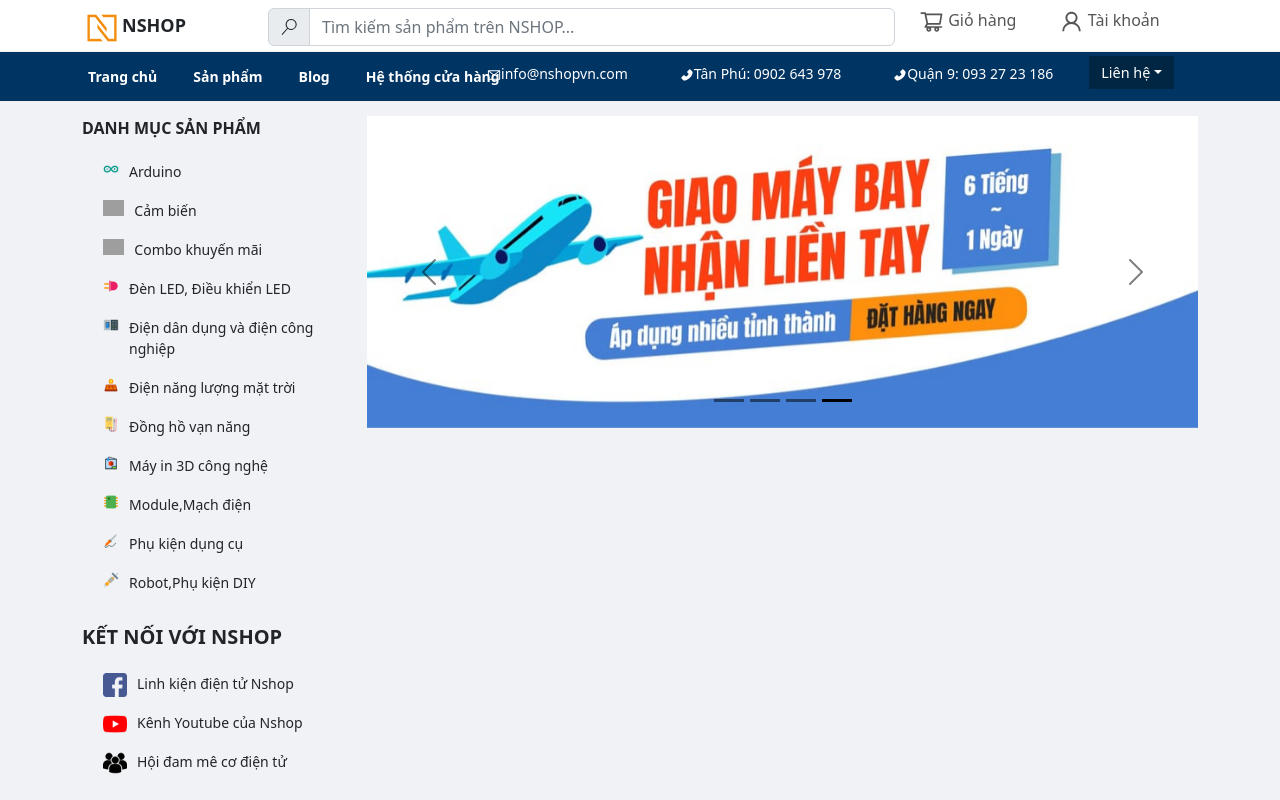
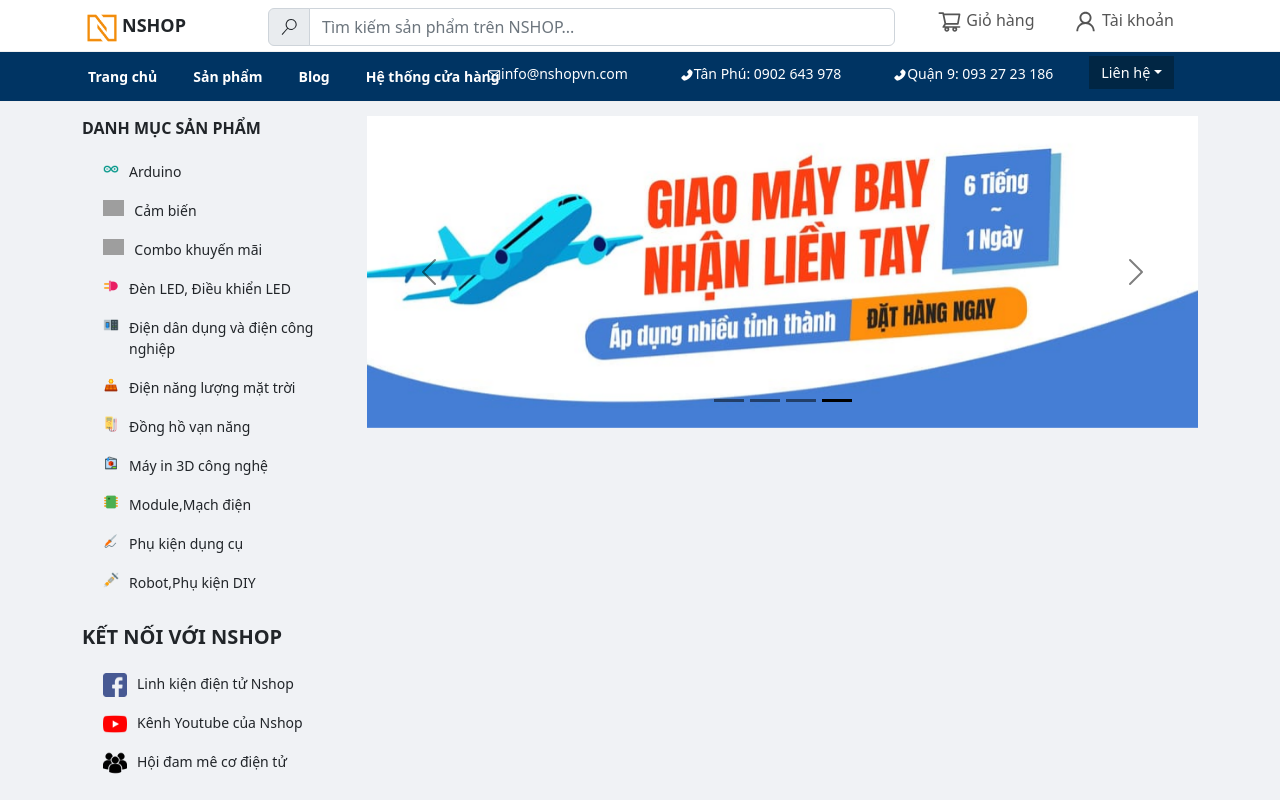
Before and after one commit to baconbao123/Nshop, a React (Create React App) app: page / in a window 1280 px wide. Shown: the top 800 px of the page. Built offline with nearby package versions, Linux system fonts and the light colour scheme; grey boxes are pictures that could not be loaded.

Commit message:
Long cập nhật topbar.css

```diff
--- a/src/components/topbar/topbar.css
+++ b/src/components/topbar/topbar.css
@@ -21,10 +21,18 @@
 .logo{
     text-align: left;
 }
+.logo a{
+    text-decoration: none;
+    color: #000;
+}
+.logo a:hover{
+    color: #000;
+}
 .text-logo{
     font-size: 18px;
     font-weight: bold;
 }
+
 .input-icon-search{
     border: none;
     font-size: 16px;
@@ -37,7 +45,7 @@
     padding: 5px;
 }
 .site-heard-user{
-    text-align: left;
+    text-align: right;
     margin-top: 5px;
 }
 .site-heard-user a{
```
